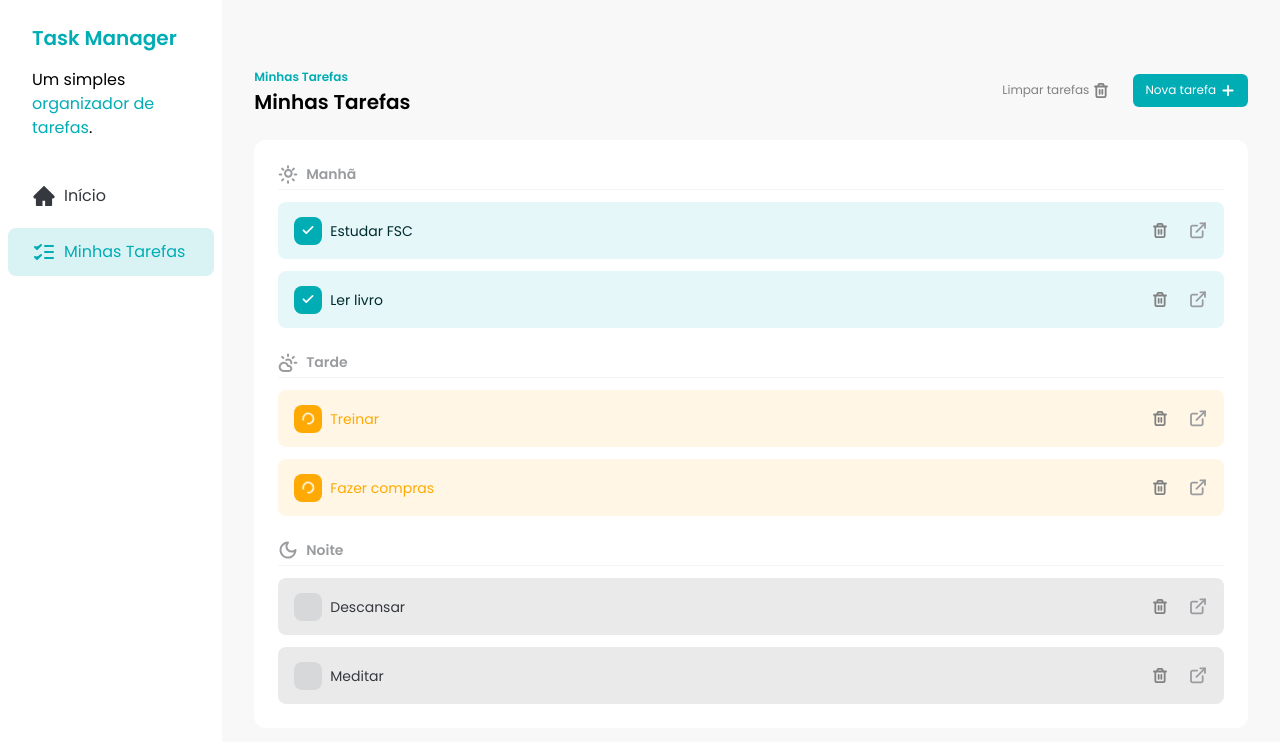
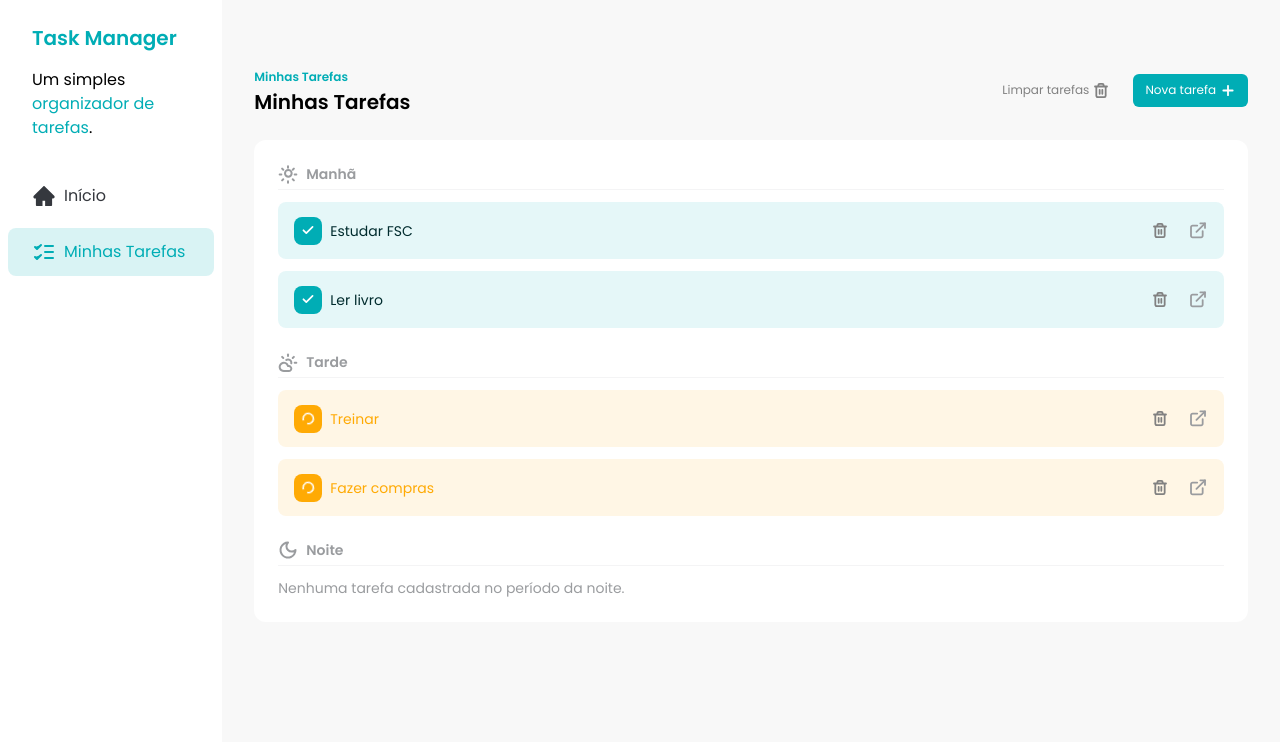
Before and after one commit to CristopherMartarello/task-manager, a React (Vite) app: page / in a window 1280 px wide. Shown: the top 742 px of the page. Built offline with nearby package versions, Linux system fonts and the light colour scheme; data requests are answered from the project's data file.

Commit message:
feat: ensure empty message is shown on Tasks component

```diff
--- a/db.json
+++ b/db.json
@@ -27,20 +27,6 @@
       "description": "Comparar os ingredientes para o jantar",
       "time": "afternoon",
       "status": "in_progress"
-    },
-    {
-      "id": "5",
-      "title": "Descansar",
-      "description": "Assistir um filme com a família",
-      "time": "night",
-      "status": "not_started"
-    },
-    {
-      "id": "6",
-      "title": "Meditar",
-      "description": "Relaxar por 10 minutos",
-      "time": "night",
-      "status": "not_started"
     }
   ]
 }
--- a/src/components/Tasks.jsx
+++ b/src/components/Tasks.jsx
@@ -103,7 +103,11 @@ const Tasks = () => {
       <div className="rounded-xl bg-white p-6">
         <div className="space-y-3">
           <TasksSeparator icon={<SunIcon />} text={'Manhã'} />
-
+          {morningTasks.length === 0 && (
+            <p className="text-sm text-brand-text-gray">
+              Nenhuma tarefa cadastrada no período da manhã.
+            </p>
+          )}
           {morningTasks.map((task) => (
             <TaskItem
               key={task.id}
@@ -116,7 +120,11 @@ const Tasks = () => {
 
         <div className="my-6 space-y-3">
           <TasksSeparator icon={<SunCloud />} text={'Tarde'} />
-
+          {afternoonTasks.length === 0 && (
+            <p className="text-sm text-brand-text-gray">
+              Nenhuma tarefa cadastrada no período da tarde.
+            </p>
+          )}
           {afternoonTasks.map((task) => (
             <TaskItem
               key={task.id}
@@ -129,7 +137,11 @@ const Tasks = () => {
 
         <div className="space-y-3">
           <TasksSeparator icon={<MoonIcon />} text={'Noite'} />
-
+          {nightTasks.length === 0 && (
+            <p className="text-sm text-brand-text-gray">
+              Nenhuma tarefa cadastrada no período da noite.
+            </p>
+          )}
           {nightTasks.map((task) => (
             <TaskItem
               key={task.id}
```
